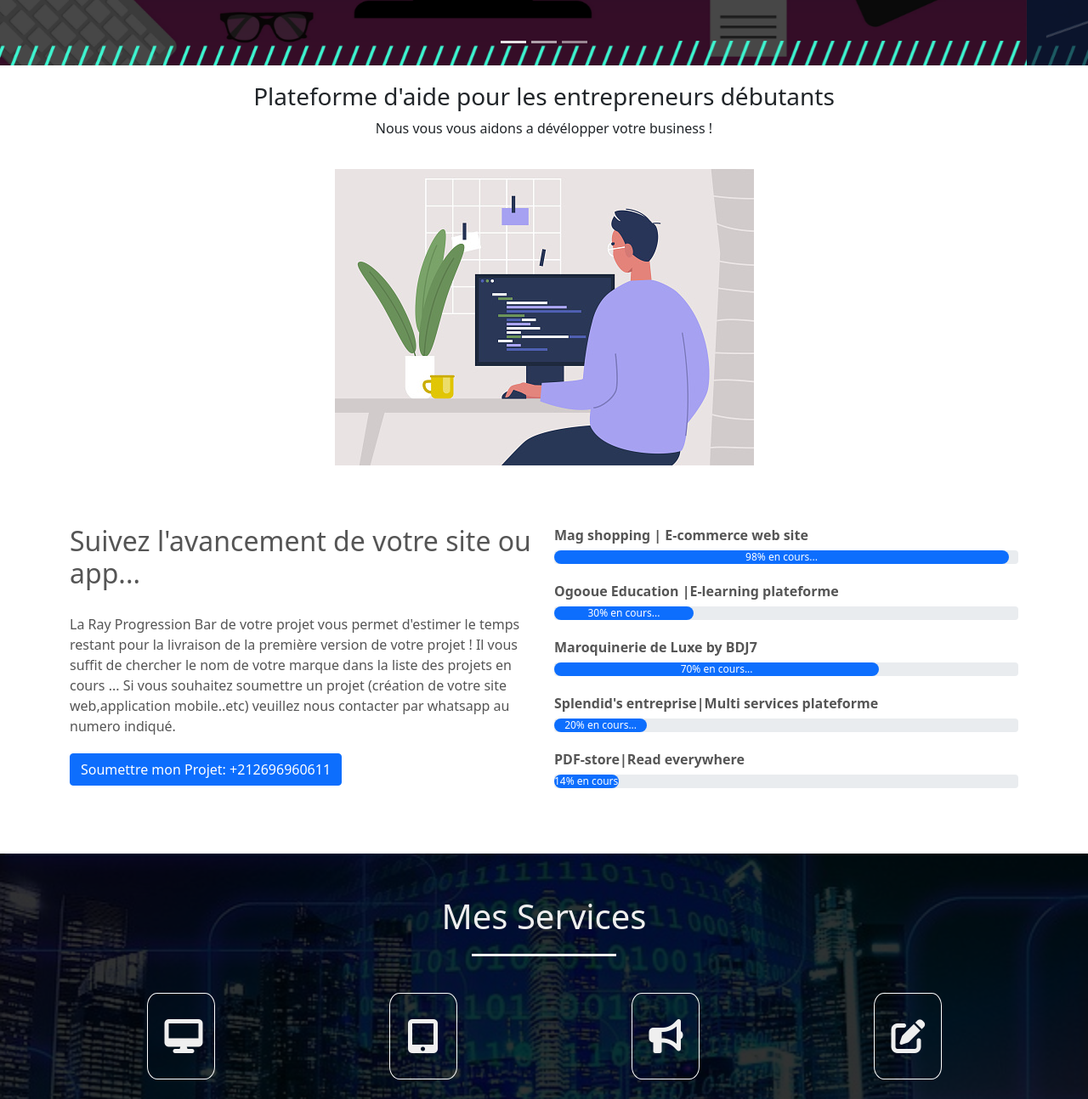
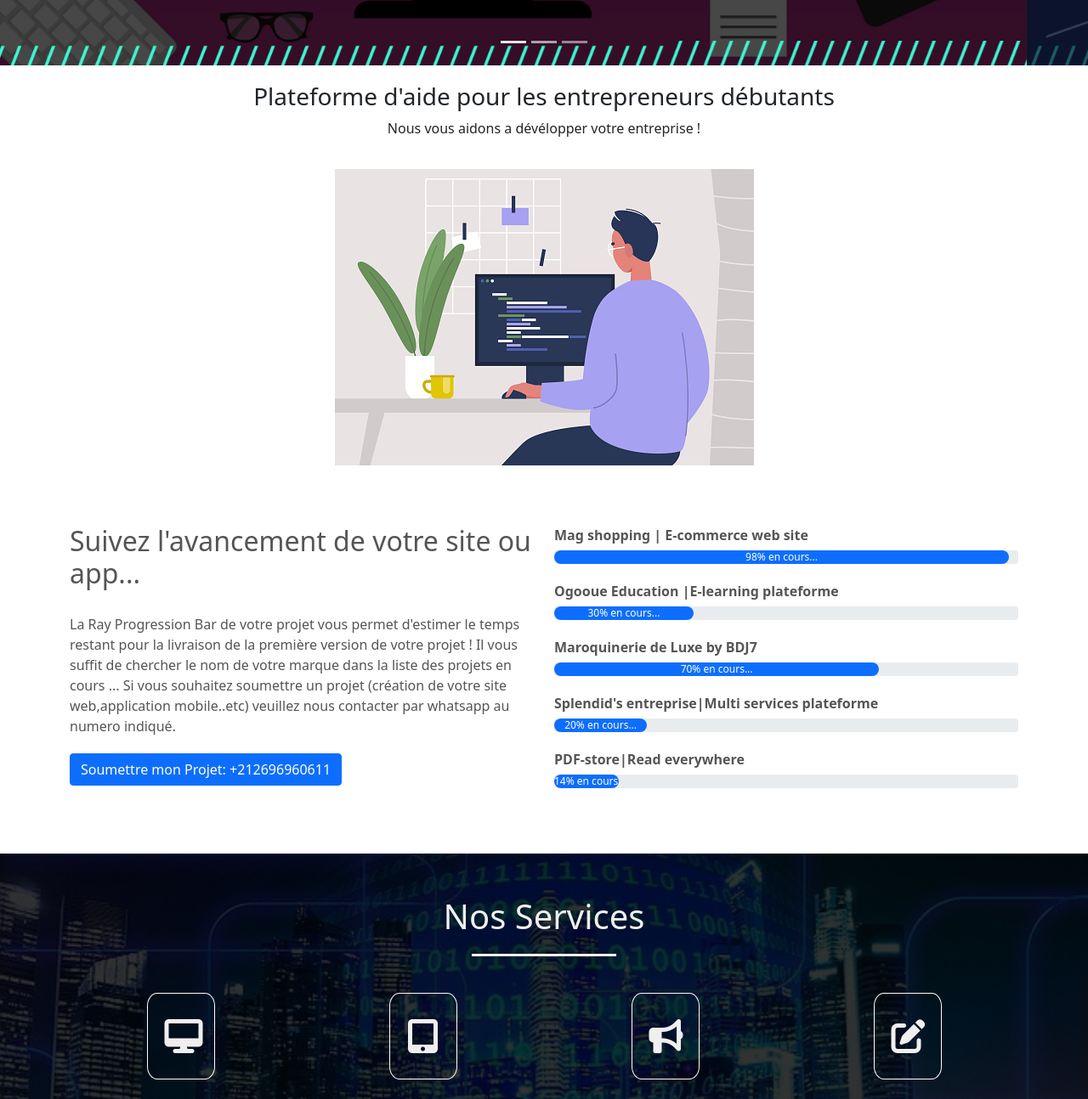
Before and after one commit to magshopping/ray-agency, a plain HTML site: page index.html in a window 1280 px wide. Shown: the part 700-1994 px from the top of the page at 85% size. Drawn offline with nearby package versions, Linux system fonts and the light colour scheme.

Commit message:
git hub c'est cool

```diff
--- a/index.html
+++ b/index.html
@@ -101,7 +101,7 @@
     <section class="welcome">
       <div class="text-acc">
         <h3>Plateforme d'aide pour les entrepreneurs débutants</h3>
-        <p>Nous vous vous aidons a dévélopper votre business !</p>
+        <p>Nous  vous aidons a dévélopper votre entreprise !</p>
       </div>
       <div class="img-acc">
         <img src="images/cover-5.jpg" alt="images-web-master">
@@ -154,7 +154,7 @@
     <!------------------Services-------------------->
 <section id="services">
   <div class="container">
-      <h1>Mes Services</h1>
+      <h1>Nos Services</h1>
       <div class="row services">
           <div class="col-md-3 text-center">
             <div class="icon">
```
